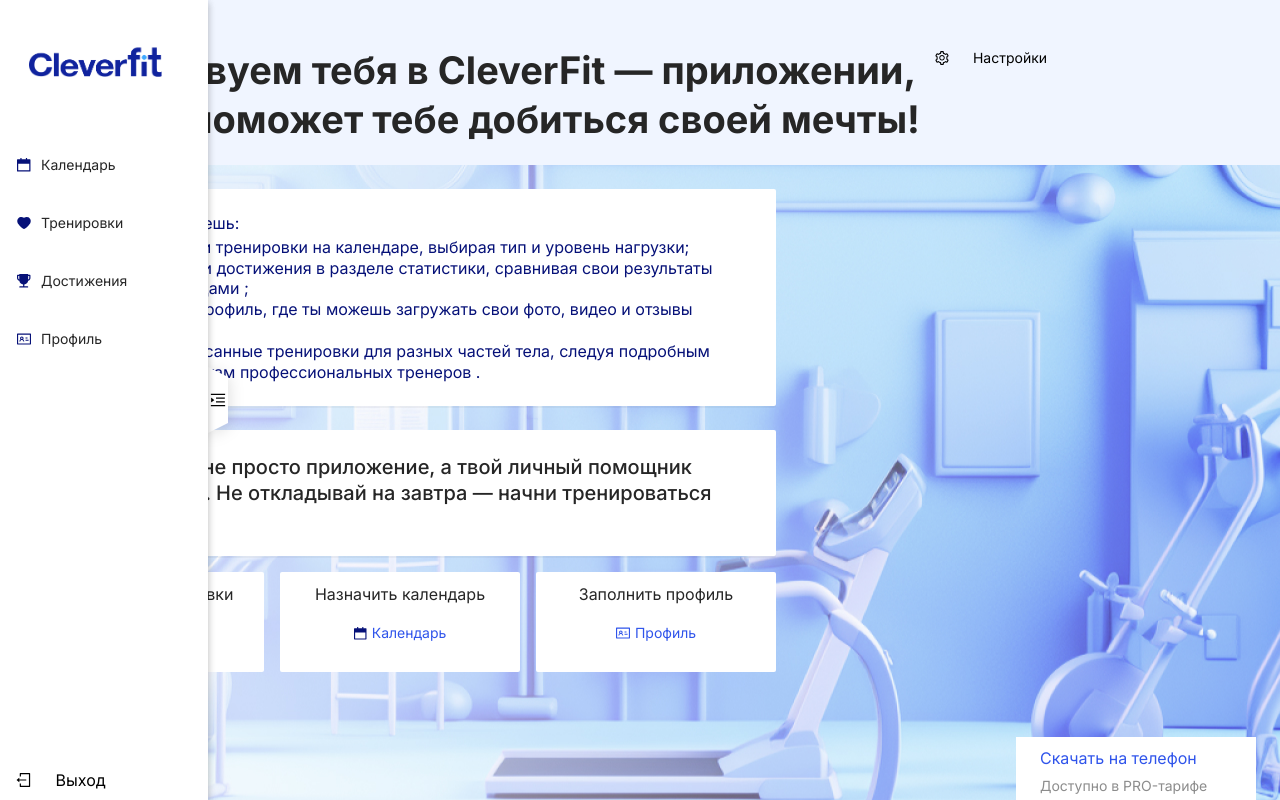
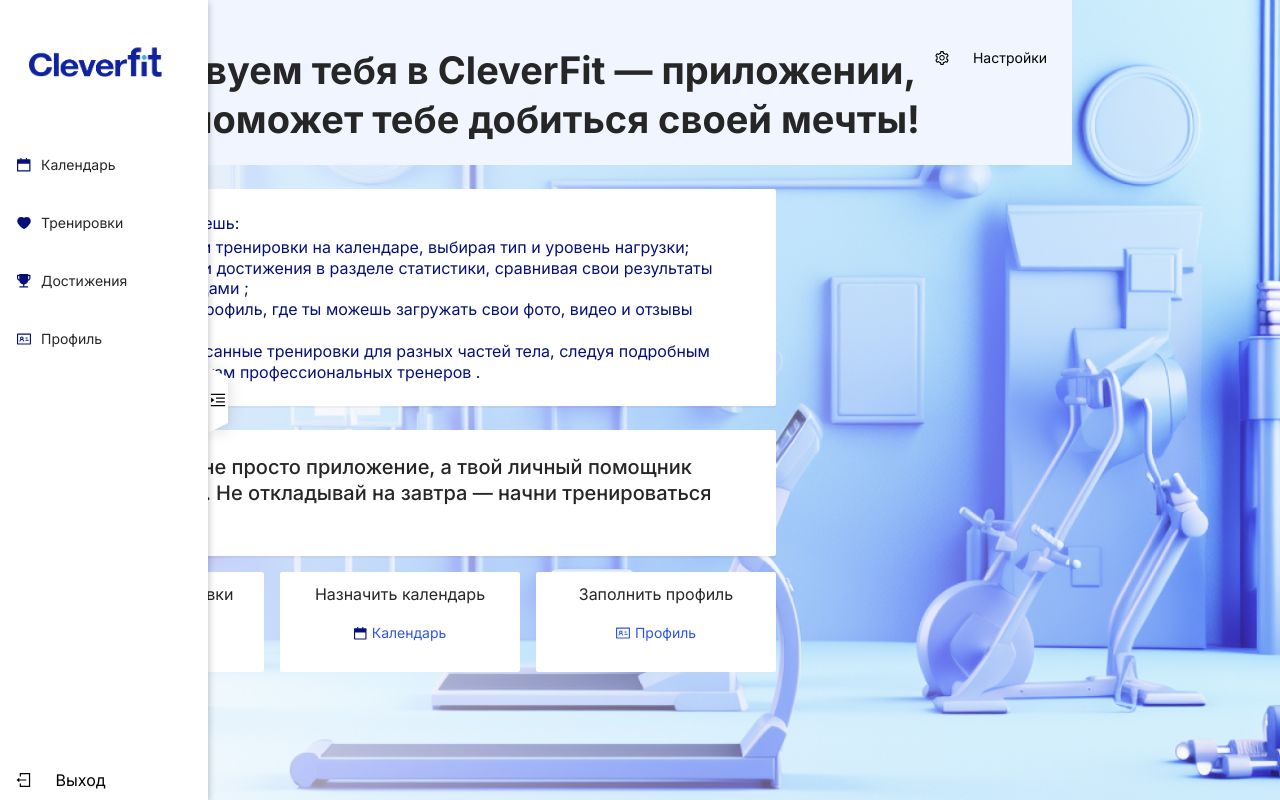
Before and after one commit to ClevertecFrontendLab/iamarrow88, a React (Vite) app: page /#/ in a window 1280 px wide. Shown: the top 800 px of the page. Built offline with nearby package versions, Linux system fonts and the light colour scheme.

Commit message:
fix: main page layouts behavior

```diff
--- a/src/pages/main-page/main-page.tsx
+++ b/src/pages/main-page/main-page.tsx
@@ -2,7 +2,7 @@
 import { useMediaQuery } from 'react-responsive';
 import { Button, Layout, Space } from 'antd';
 const { Content, Sider } = Layout;
-import bgImage from '/img/main_bg_light.jpg';
+import bgImage from '../../assets/img/main/main_bg_light.jpg';
 import {
     list,
     about,
@@ -25,7 +25,7 @@
     const isBigTablet = useMediaQuery({ query: '(min-width: 1020px)' });
     const isTablet = useMediaQuery({ query: '(min-width: 834px)' });
 
-    const menuAction = (value: { initialCollapsed: boolean }): void => {
+    const menuAction = (value: boolean ): void => {
         setCollapsed(value);
     };
 
@@ -43,10 +43,9 @@
     return (
         <>
             <Layout
-                className='layout'
+                className={collapsed ? 'main-page main-page--collapsed' : 'main-page main-page--uncollapsed'}
                 style={{
                     backgroundImage: `url(${bgImage})`,
-                    position: 'relative',
                 }}
             >
                 <Sider
```
